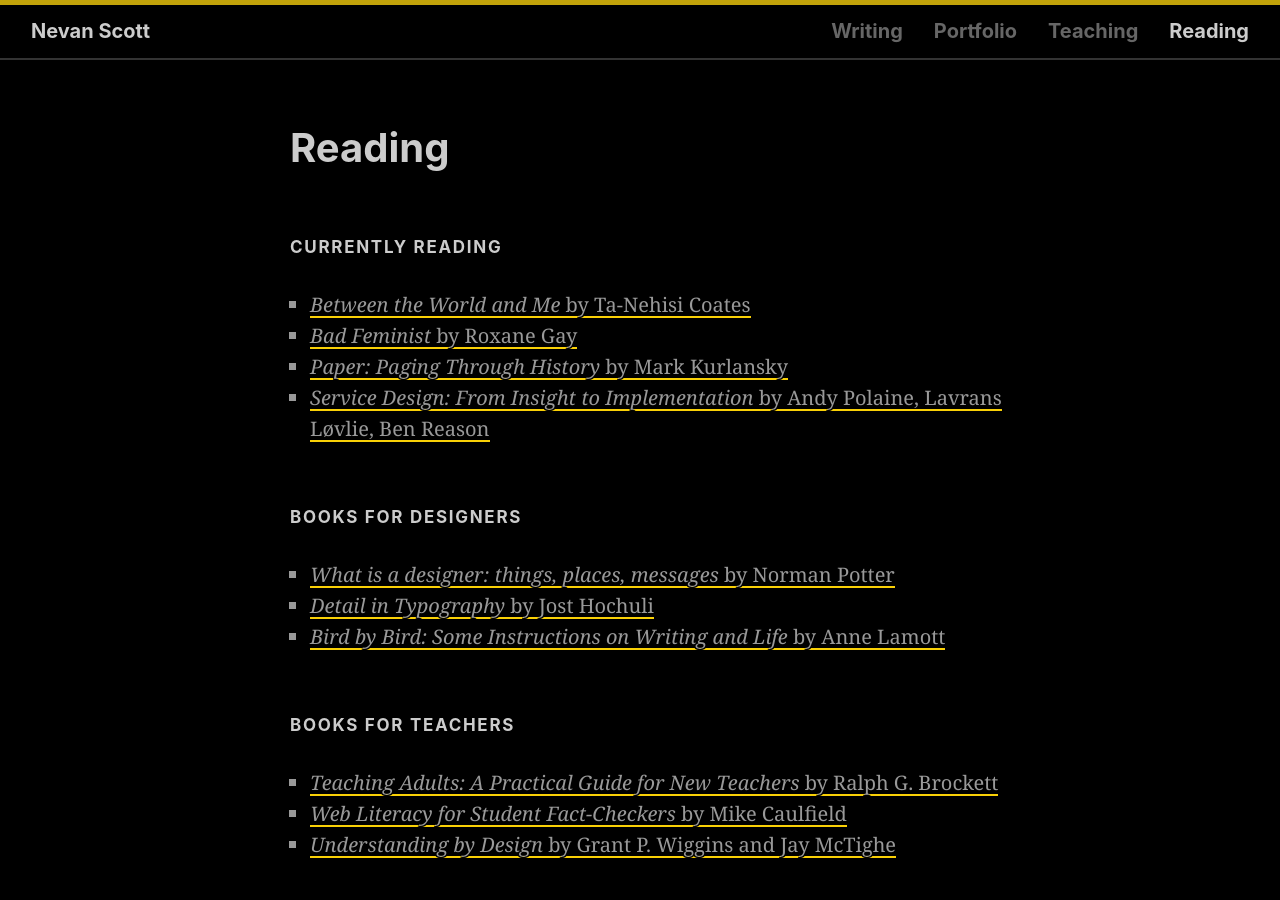
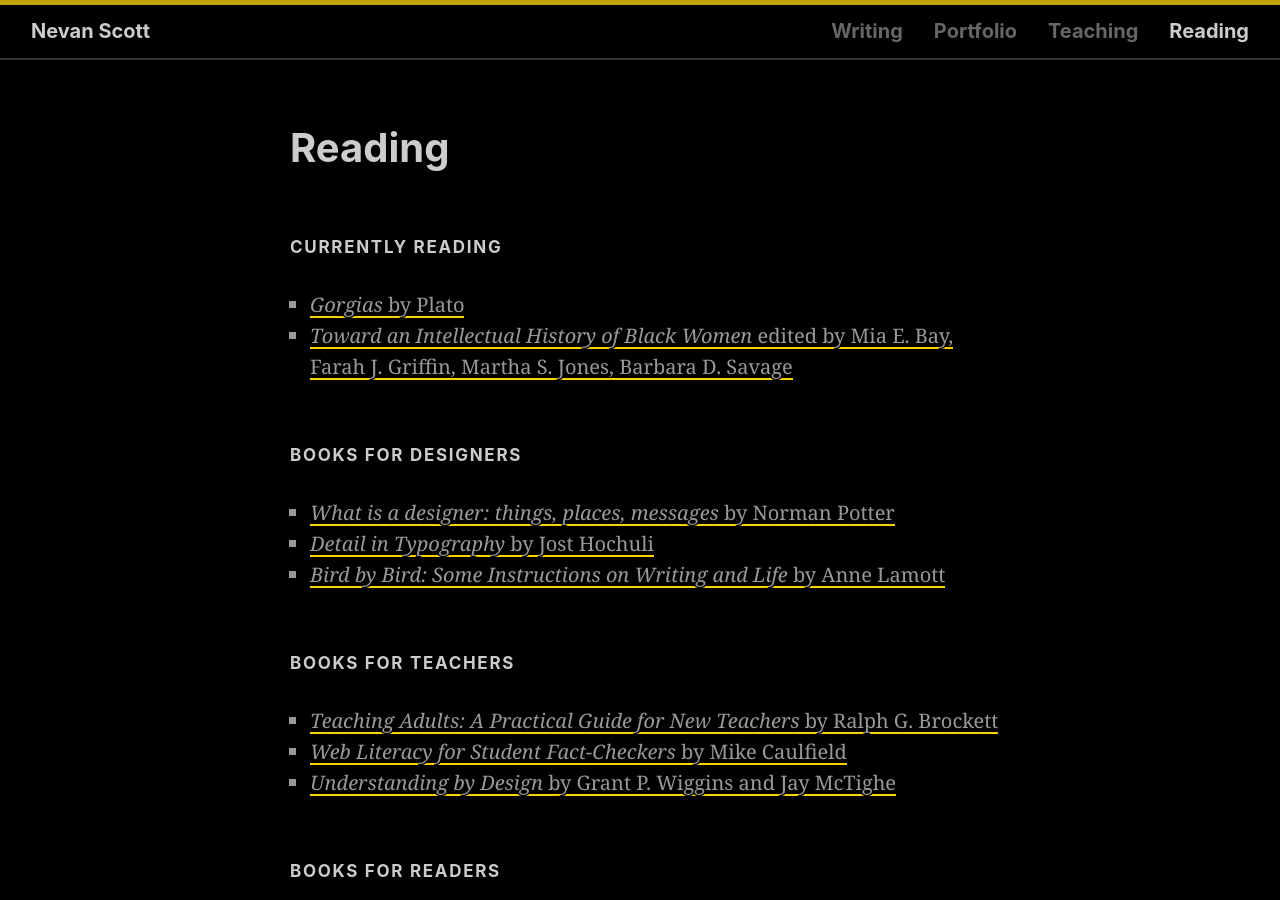
Before and after one commit to nevanscott/nevanscott.github.io, a Jekyll site: the page built from reading.md, in a window 1280 px wide and 900 px high. Built offline with Jekyll 4.4.1, drawn with Linux system fonts in a browser that asks for light colours.

Commit message:
Update reading.md

```diff
--- a/reading.md
+++ b/reading.md
@@ -5,10 +5,8 @@ title: Reading
 Currently Reading
 -----------------
 
-* [<cite>Between the World and Me</cite> by Ta-Nehisi Coates](https://www.goodreads.com/book/show/25489625-between-the-world-and-me)
-* [<cite>Bad Feminist</cite> by Roxane Gay](https://www.goodreads.com/book/show/18813642-bad-feminist)
-* [<cite>Paper: Paging Through History</cite> by Mark Kurlansky](https://www.goodreads.com/book/show/32191697-paper)
-* [<cite>Service Design: From Insight to Implementation</cite> by Andy Polaine, Lavrans Løvlie, Ben Reason](http://rosenfeldmedia.com/books/service-design/)
+* [<cite>Gorgias</cite> by Plato](https://www.hackettpublishing.com/gorgias)
+* [<cite>Toward an Intellectual History of Black Women</cite> edited by Mia E. Bay, Farah J. Griffin, Martha S. Jones, Barbara D. Savage](https://www.uncpress.org/book/9781469620916/toward-an-intellectual-history-of-black-women/?title_id=3635)
 
 
 Books for Designers
```
